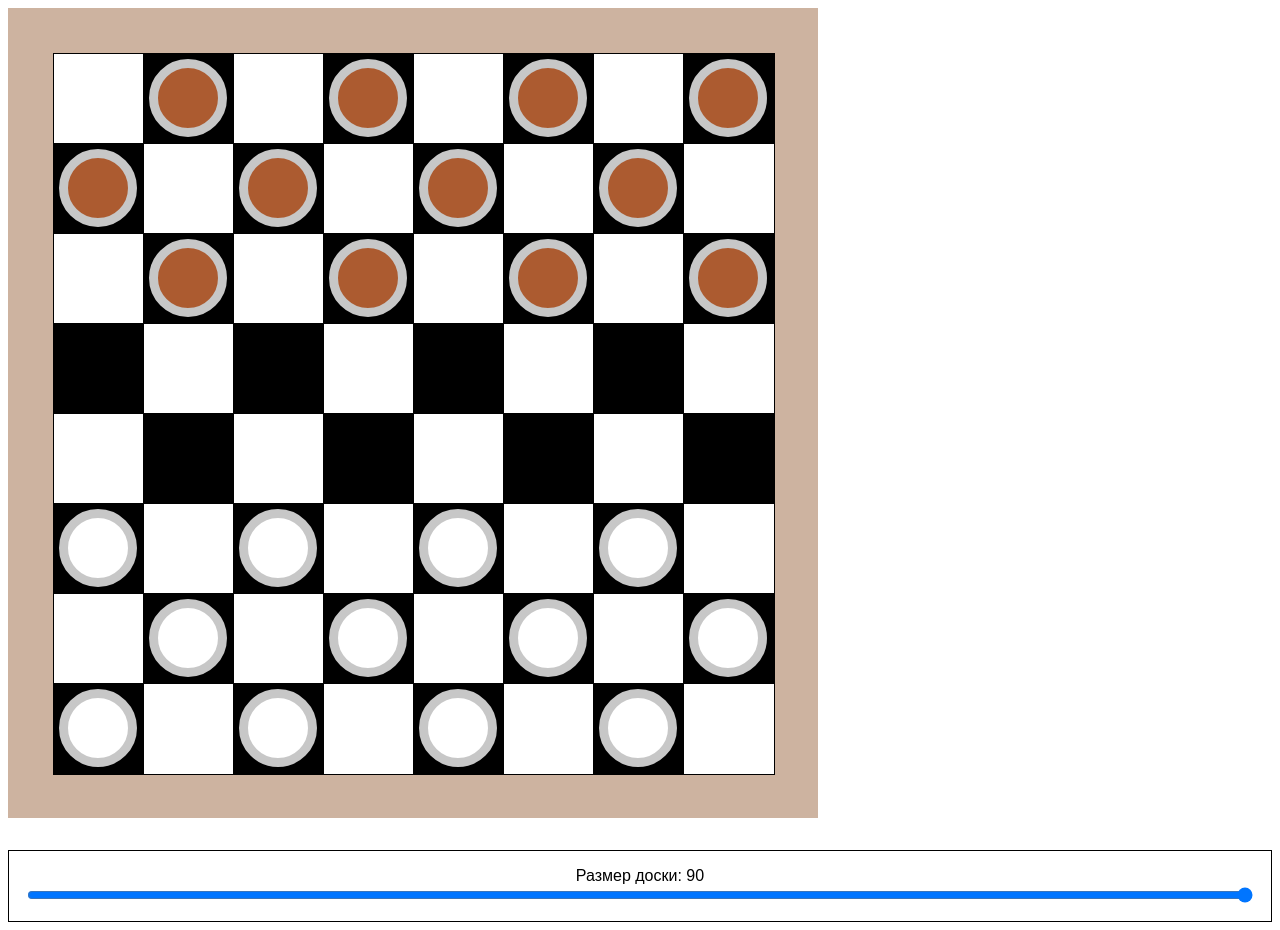
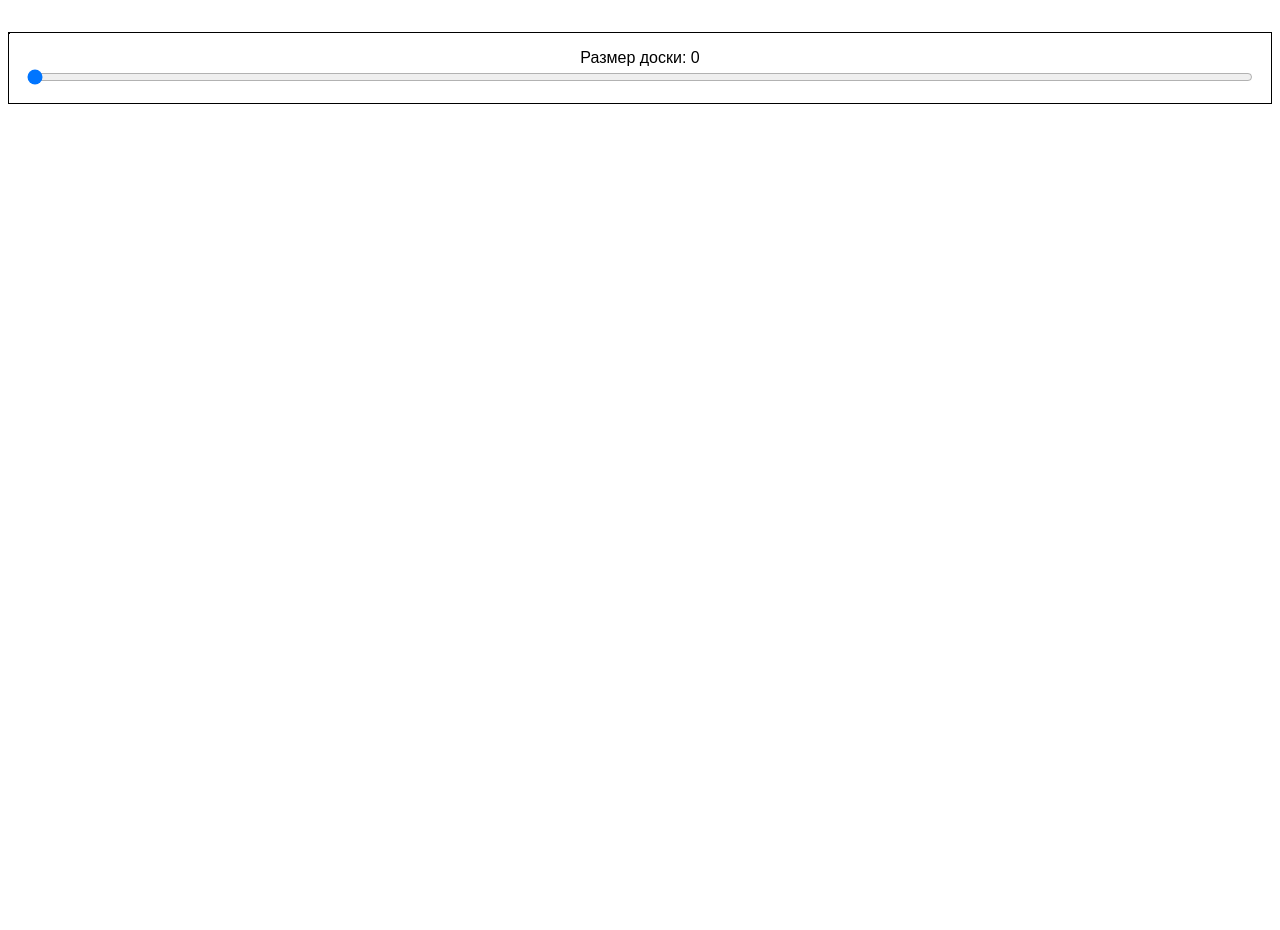
Before and after one commit to yletfull/checkers, a React (Create React App) app: page / in a window 1280 px wide. After the commit the page ends 800 px from the top, so only its background shows below. Built offline with nearby package versions, Linux system fonts and the light colour scheme.

Commit message:
store add options

```diff
--- a/src/features/Board/components/Checker/index.tsx
+++ b/src/features/Board/components/Checker/index.tsx
@@ -1,4 +1,4 @@
-import React from "react";
+import React, { useState } from "react";
 import { useActions } from "../../../../hooks/useActions";
 import { useTypeSelector } from "../../../../hooks/useTypeSelector";
 import { getColumnIndexByPosX, getRowIndexByPosY } from "../../../../utils/coordinate-converter";
@@ -14,17 +14,18 @@ type SquareProps = {
 export default function Checker(props: SquareProps) {
   const { color, size, posX, posY } = props;
 
-  const row = getRowIndexByPosY({size, posY});
-  const column = getColumnIndexByPosX({size, posX});
+  const [currentXPosition, setCurrentXPosition] = useState(posX);
+  const [currentYPosition, setCurrentYPosition] = useState(posY);
+
+  const row = getRowIndexByPosY({size, posY: currentYPosition});
+  const column = getColumnIndexByPosX({size, posX: currentXPosition});
+  const width = size / 3;
+  const height = size / 3;
+  const border = size / 10;
 
   const {
     setSelectedChecker,
   } = useActions();
-
-  const {
-    selectedChecker
-  } = useTypeSelector((state) => state.checkers)
-
 
   const handleDragStart = (e: any) => {
     setSelectedChecker({ domEl: e.target })
@@ -33,6 +34,12 @@ export default function Checker(props: SquareProps) {
 
   const handleDragEnd = (e: any) => {
     e.target.style.filter = 'opacity(1)';
+
+    console.log(e);
+
+    setCurrentXPosition(e.screenX);
+    setCurrentYPosition(e.screenY - height);
+
     setSelectedChecker({
       domEl: null,
     });
@@ -43,7 +50,6 @@ export default function Checker(props: SquareProps) {
 
   const handleDragOver = (e: any) => {
     e.preventDefault();
-    console.log(e.target, 'over');
   }
 
   const handleDrop = (e: any) => {
@@ -60,14 +66,14 @@ export default function Checker(props: SquareProps) {
         draggable
         className={`checker checker__${color}`}
         style={{
-          left: posX + (size / 3) / 2 - size / 10,
-          top: posY + (size / 3) / 2 - size / 10,
-          width: size - size / 3,
-          height: size - size / 3,
-          border: `${size / 10}px solid #c7c7c7`
+          left: currentXPosition + width / 2 - border,
+          top: currentYPosition + height / 2 - border,
+          width: size - width,
+          height: size - height,
+          border: `${border}px solid #c7c7c7`
         }}
-        data-pos-x={posX}
-        data-pos-y={posY}
+        data-pos-x={currentXPosition}
+        data-pos-y={currentYPosition}
         data-row={row}
         data-column={column}
       />
--- a/src/features/Board/components/Square/index.tsx
+++ b/src/features/Board/components/Square/index.tsx
@@ -14,7 +14,7 @@ export default function Square(props: SquareProps) {
 
   const handleDragOver = (e: any) => {
     e.preventDefault();
-    console.log(e.target, e.currentTarget, 'over');
+    // console.log(e.target, e.currentTarget, 'over');
   }
 
   return (
@@ -22,6 +22,8 @@ export default function Square(props: SquareProps) {
       className="square__wrapper"
       onDragOver={handleDragOver}
       style={{left: posX, top: posY}}
+      data-pox-x={posX}
+      data-pos-y={posY}
     >
       <div className="square__letter">{letter}</div>
       <div className="square__number">{number}</div>
--- a/src/features/Board/index.tsx
+++ b/src/features/Board/index.tsx
@@ -3,6 +3,8 @@ import Square from "./components/Square";
 import React, { useEffect, useState } from "react";
 import Checker from "./components/Checker";
 import { getPosXByColumnIndex, getPosYByRowIndex } from "../../utils/coordinate-converter";
+import { useTypeSelector } from "../../hooks/useTypeSelector";
+import { Options, OptionsState } from "../../types/options";
 
 enum Colors {
   White = 'white',
@@ -87,12 +89,9 @@ const generateCheckersMap = (fieldMap: FieldMap): CheckersMap => {
   return initialCheckersPosition;
 }
 
-interface BoardProps {
-  size: number,
-}
+export default function Board() {
+  const { size = 0 }: OptionsState = useTypeSelector((state) => state.options)
 
-export default function Board(props: BoardProps) {
-  const { size } = props;
   const [fieldMap, setFieldMap] = useState<FieldMap>([[]]);
   const [checkersMap, setCheckersMap] = useState<CheckersMap>([[]]);
 
--- /dev/null
+++ b/src/features/Display/components/Settings/index.tsx
@@ -0,0 +1,49 @@
+import "./styles.scss";
+import { useState } from "react";
+import Board from "../../../Board";
+import { useTypeSelector } from "../../../../hooks/useTypeSelector";
+import { useActions } from "../../../../hooks/useActions";
+import { Options } from "../../../../types/options";
+
+export default function Display() {
+  const {
+    setOptions,
+  } = useActions();
+
+  const {
+    size: boardSize
+  } = useTypeSelector((state) => state.options)
+
+  const handleSizeSet = (size: number) => {
+    localStorage.setItem(
+      Options.Size,
+      size.toString()
+    );
+    setOptions({
+      name: Options.Size,
+      value: size,
+    });
+  }
+
+  useState(() => {
+    setOptions({
+      name: Options.Size,
+      value: Number(localStorage.getItem(Options.Size)),
+    });
+  })
+
+  return (
+      <div className="display__board-size">
+        Размер доски: {boardSize}
+
+        <input
+          type="range"
+          min={30}
+          max={90}
+          value={boardSize}
+          step={1}
+          onChange={(e) => handleSizeSet(Number(e.currentTarget.value))}
+        />
+      </div>
+  );
+}
--- /dev/null
+++ b/src/features/Display/components/Settings/styles.scss
@@ -0,0 +1,9 @@
+.display {
+  &__board-size {
+    margin-top: 2rem;
+    display: flex;
+    border: thin solid black;
+    padding: 1rem;
+    flex-direction: column;
+  }
+}
--- a/src/features/Display/index.tsx
+++ b/src/features/Display/index.tsx
@@ -1,28 +1,12 @@
 import "./styles.scss";
-import { useState } from "react";
 import Board from "../Board";
+import Settings from "./components/Settings";
 
 export default function Display() {
-  const [boardSize, setBorderSize] = useState(90);
-
   return (
     <div className="display">
-      <Board
-        size={boardSize}
-      />
-
-      <div className="display__board-size">
-        Размер доски: {boardSize}
-
-        <input
-          type="range"
-          min={30}
-          max={90}
-          value={boardSize}
-          step={1}
-          onChange={(e) => setBorderSize(Number(e.currentTarget.value))}
-        />
-      </div>
+      <Board />
+      <Settings />
     </div>
   );
 }
--- a/src/store/action-creaters/index.ts
+++ b/src/store/action-creaters/index.ts
@@ -1,5 +1,7 @@
-import * as CheckersActionTypes from './checkers'
+import * as CheckersActionTypes from './checkers';
+import * as OptionsActionsTypes from './options';
 
 export default {
     ...CheckersActionTypes,
+    ...OptionsActionsTypes,
 }
--- /dev/null
+++ b/src/store/action-creaters/options.ts
@@ -0,0 +1,9 @@
+import { Dispatch } from 'redux';
+import { OptionsAction, OptionsActionsTypes, OptionsPayload } from '../../types/options';
+
+export const setOptions = (payload: OptionsPayload) => (dispatch: Dispatch<OptionsAction>) => {
+    dispatch({
+        type: OptionsActionsTypes.SET_OPTION,
+        payload,
+    })
+}
--- a/src/store/reducers/index.ts
+++ b/src/store/reducers/index.ts
@@ -1,8 +1,10 @@
 import { combineReducers } from "redux";
 import { CheckersReducer } from "./checkersReducer";
+import { OptionsReducer } from "./optionsReduces";
 
 export const rootReducer = combineReducers({
     checkers: CheckersReducer,
+    options: OptionsReducer,
 })
 
 export type RootState = ReturnType<typeof rootReducer>
--- /dev/null
+++ b/src/store/reducers/optionsReduces.ts
@@ -0,0 +1,17 @@
+import { OptionsAction, OptionsActionsTypes, OptionsState } from '../../types/options';
+
+const initialState: OptionsState = {
+    size: 0,
+}
+
+export function OptionsReducer (state = initialState, action: OptionsAction): OptionsState {
+    switch(action.type) {
+        case OptionsActionsTypes.SET_OPTION:
+            return {
+                ...state,
+                [action.payload.name]: action.payload.value,
+            }
+        default:
+            return state
+    }
+}
--- /dev/null
+++ b/src/types/options.ts
@@ -0,0 +1,23 @@
+export enum Options {
+    Size = 'size',
+}
+
+export enum OptionsActionsTypes {
+    SET_OPTION = 'SET_OPTION',
+}
+
+export interface OptionsState {
+    size?: number,
+}
+
+export interface OptionsPayload {
+    name: string,
+    value: string | number,
+}
+
+export interface SetOptionActions {
+    type: OptionsActionsTypes.SET_OPTION,
+    payload: OptionsPayload,
+}
+
+export type OptionsAction = SetOptionActions
```
